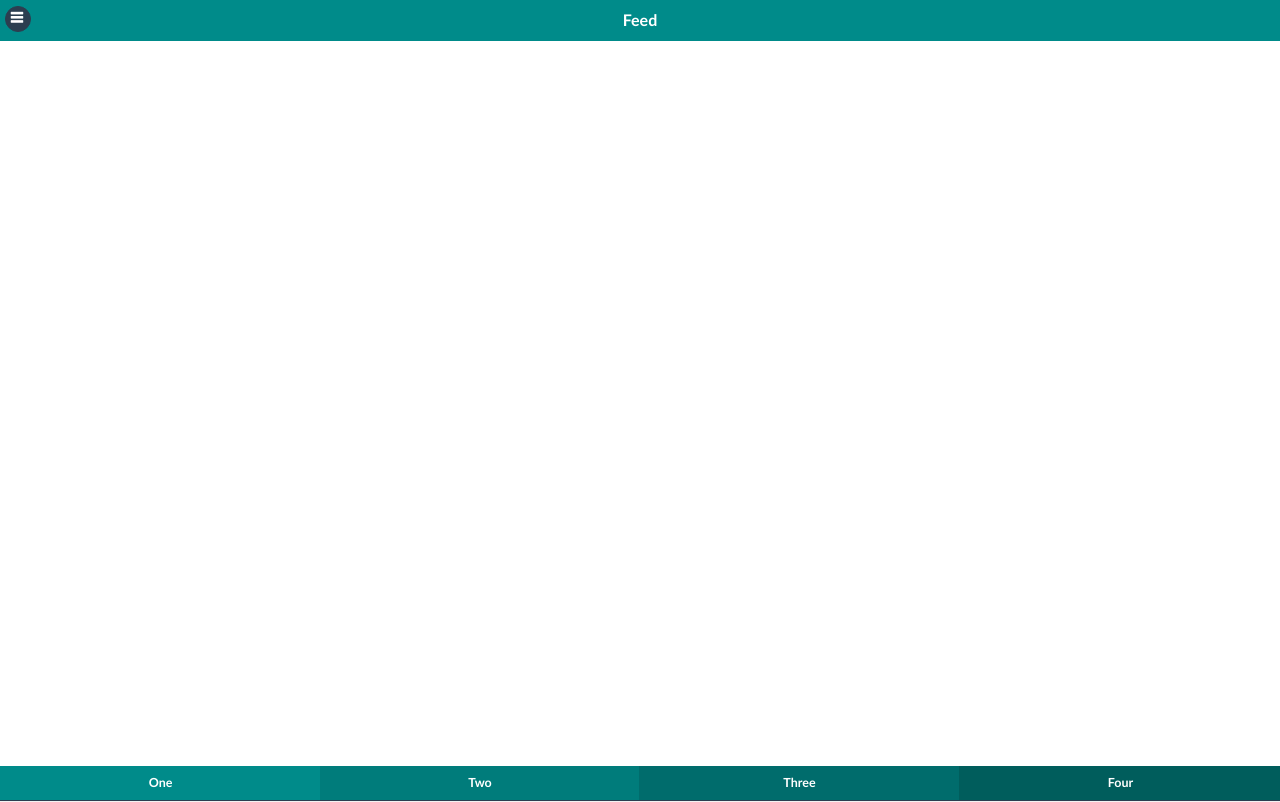
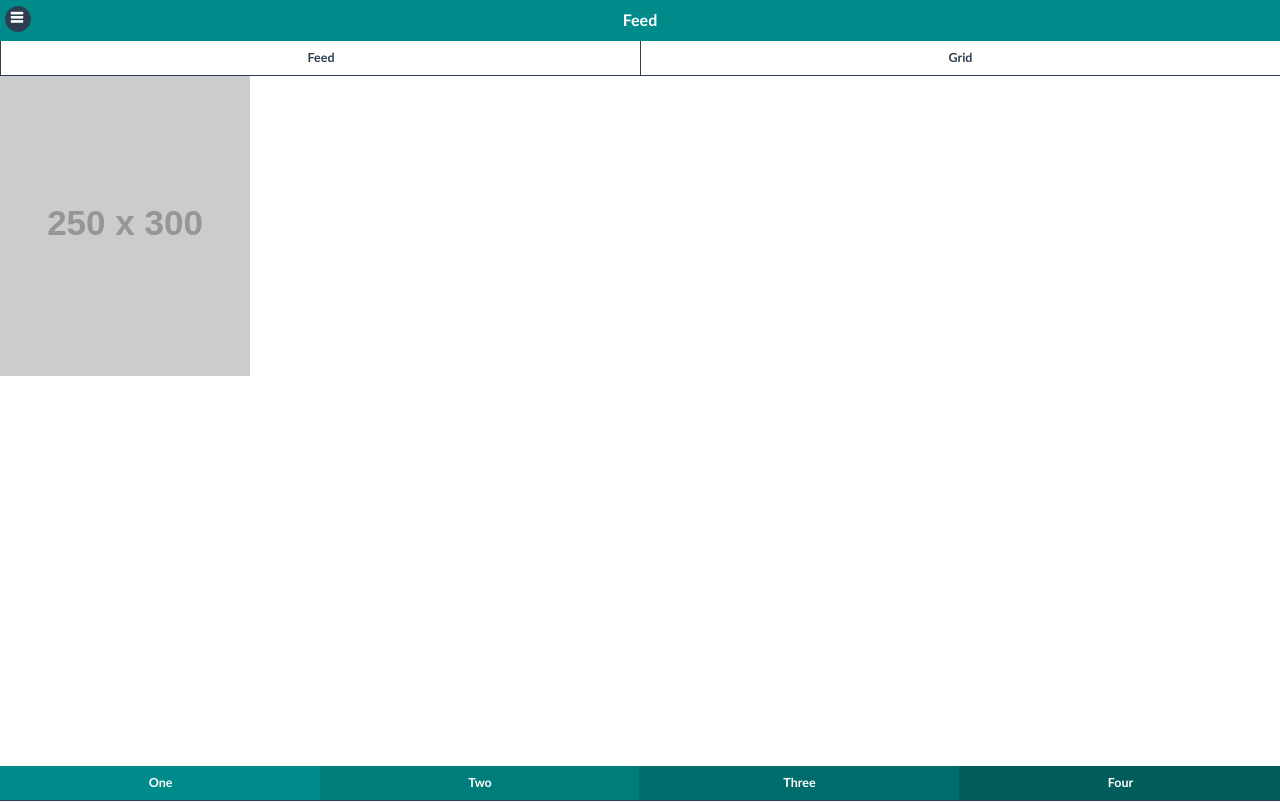
Before and after one commit to jwd2a/BelleLush, a PHP site: page /feed.php in a window 1280 px wide. Run offline with PHP 8.4, Linux system fonts and the light colour scheme; grey boxes labelled with a size stand in for pictures from a placeholder-image service; style sheets or scripts are compiled from the project's sources; some libraries are stand-ins or nearby versions.

Commit message:
Development to the Feed Page

```diff
--- a/feed.php
+++ b/feed.php
@@ -7,7 +7,20 @@
     <a data-iconpos="notext" href="#panel" data-role="button" data-icon="flat-menu"></a>
       <h1>Feed</h1>
 
+        <div data-role="navbar">
+          <ul>
+            <li><a href="#">Feed</a></li>
+            <li><a href="#">Grid</a></li>
+          </ul>
+        </div><!-- /navbar -->
+
     </div>
+
+
+
+    <img src="http://placehold.it/250x300" alt="">
+
+
 
 <!--     <div class="home" data-role="content" role="main">
       <div class="ui-input-text ui-shadow-inset ui-corner-all ui-btn-shadow ui-body-c">
@@ -22,4 +35,15 @@
 
 
   </div>
+
+<div data-role="page">
+    <div class="ui-grid-b">
+      <div class="ui-block-a"><a href="../edit-select.php" data-transition="slide"><div class="ui-bar ui-bar-a" style="height:80px; margin:10px;">Seating & Tables</div></a></div>
+       <div class="ui-block-b"><div class="ui-bar ui-bar-a" style="height:80px; margin:10px;">Food</div></div>
+             <div class="ui-block-a"><a href="../edit-select.php" data-transition="slide"><div class="ui-bar ui-bar-a" style="height:80px; margin:10px;">Seating & Tables</div></a></div>
+       <div class="ui-block-b"><div class="ui-bar ui-bar-a" style="height:80px; margin:10px;">Food</div></div>
+
+    </div>
+</div>
+
 <?php include "include/footer.php" ?>
--- a/sass/bellelush-styles.scss
+++ b/sass/bellelush-styles.scss
@@ -276,11 +276,27 @@ and (orientation : portrait) {
 	}
 }
 
-.ui-bar-a {
+// .ui-footer {
 
-border:none;
+	.ui-bar-a {
 
-}
+		border:none;
+
+	}
+
+// }
+
+// .ui-header {
+
+// 		.ui-bar-a {
+
+// 		border:1px solid $dark-blue;
+
+// 	}
+
+// }
+
+
 
 .ui-grid-c {
 	li {
@@ -311,6 +327,19 @@ border:none;
 
 }
 
+.ui-grid-a {
+
+	border-bottom:1px solid $dark-blue !important;
+
+	li {
+		a {
+			background-color:$white !important;
+			color:$dark-blue;
+
+		}
+	}
+}
+
 /* .ui-btn input, .ui-btn button {
 	//@include bellelush-theme;
 
--- a/stylesheets/bellelush-styles.css
+++ b/stylesheets/bellelush-styles.css
@@ -146,6 +146,12 @@
 .ui-grid-c li a {
   border: none !important; }
 
+.ui-grid-a {
+  border-bottom: 1px solid #2c3e50 !important; }
+  .ui-grid-a li a {
+    background-color: white !important;
+    color: #2c3e50; }
+
 /* .ui-btn input, .ui-btn button {
 	//@include bellelush-theme;
 
```
Also changed, not shown: create-account.php (+24 -12 lines), dialog/account-created.html (added, +13 -0 lines), 1 other file.
